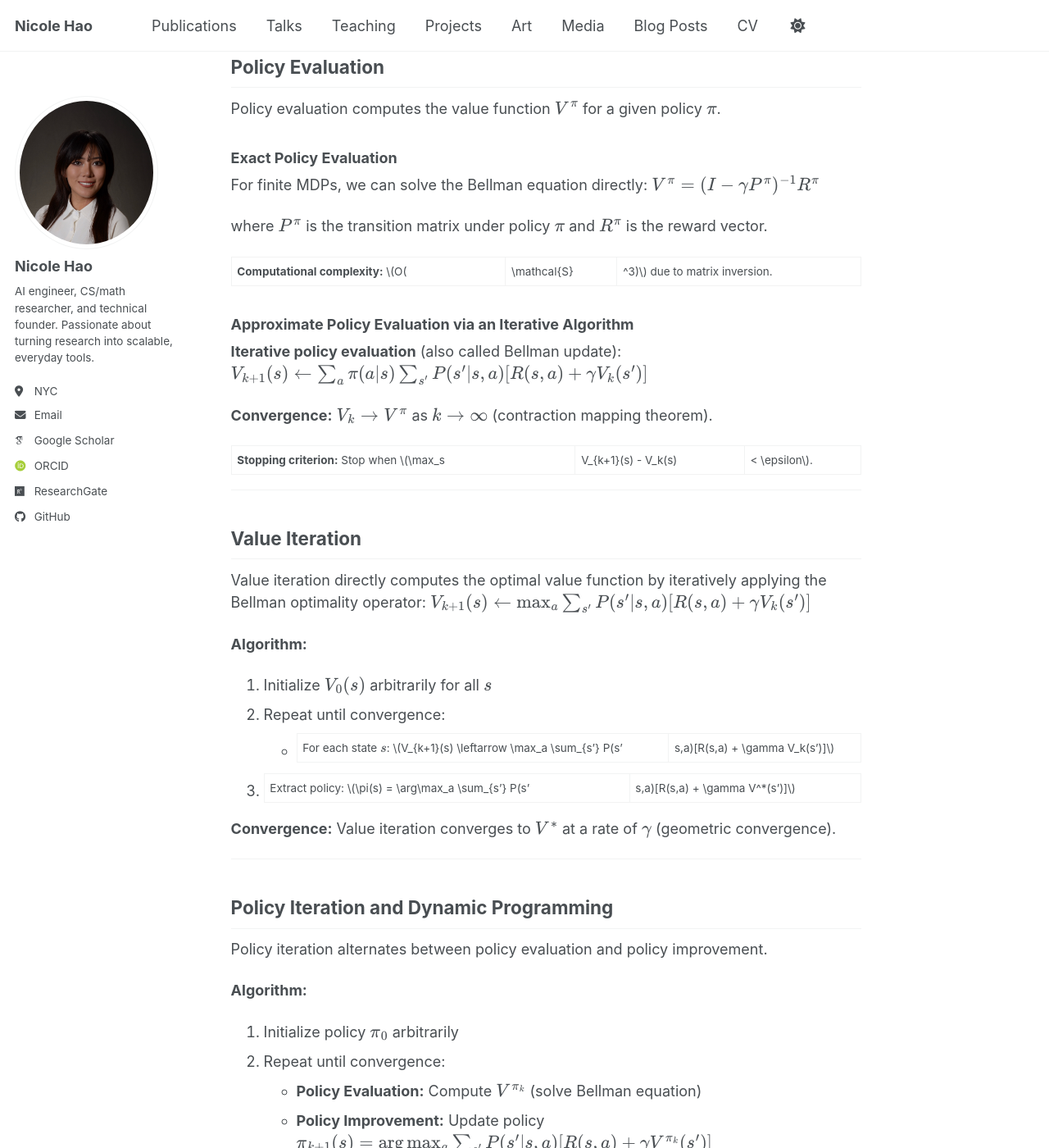
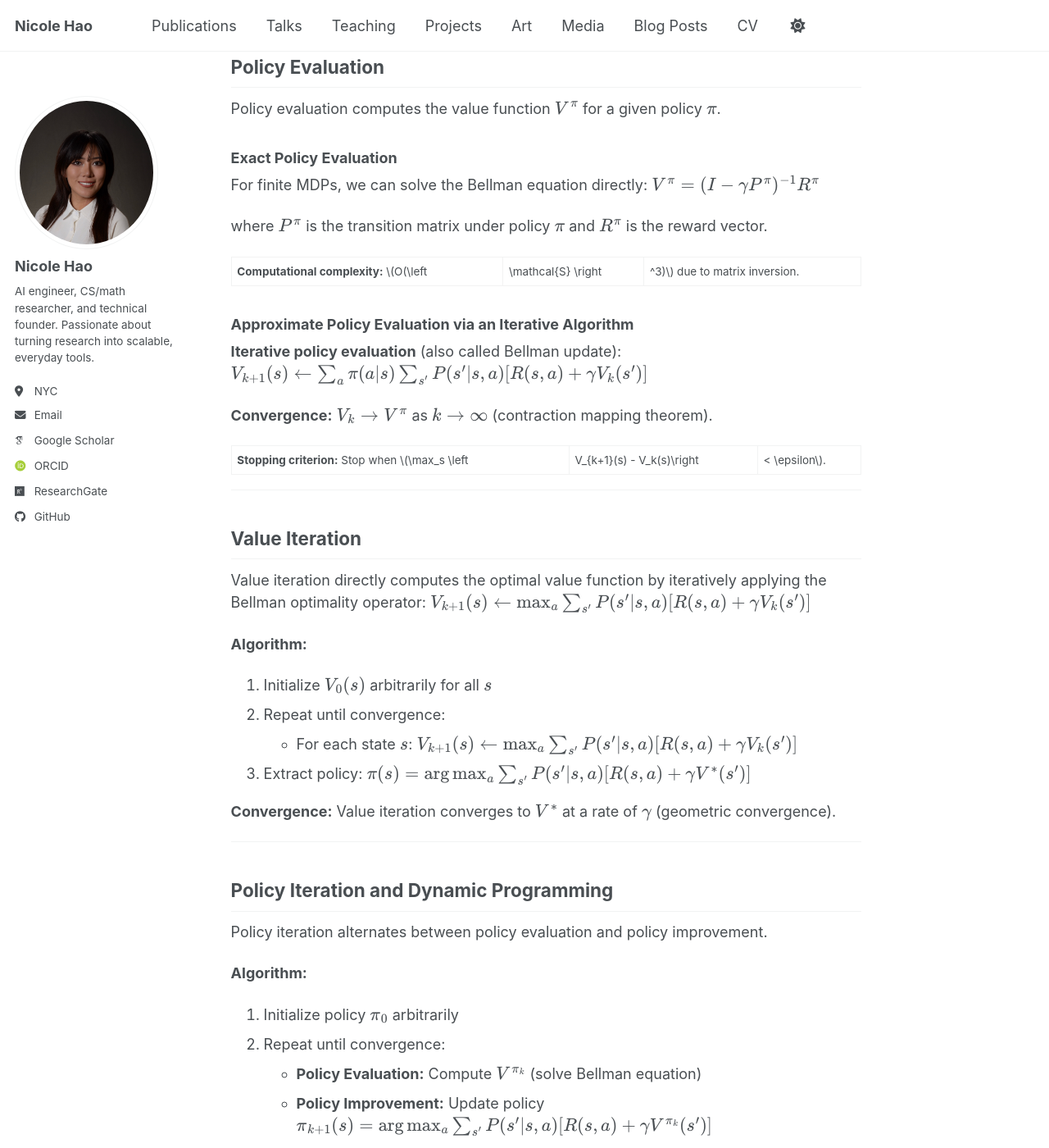
Before and after one commit to nicolehao34/nicolehao34.github.io, a Jekyll site: the page built from _posts/2025-12-17-RL-notes.md, in a window 1280 px wide and 1400 px high, scrolled down 4791 px. Shown: the whole window at 82% size. Built offline with Jekyll 4.4.1, drawn with Linux system fonts in a browser that asks for light colours; some web fonts are replaced; a script bundle is joined from its source files by our own code; library files that are not in the unit come from our copies; some of the changed text lies outside the part shown.

Commit message:
Fix mathematical notation and improve clarity in reinforcement learning notes

```diff
--- a/_posts/2025-12-17-RL-notes.md
+++ b/_posts/2025-12-17-RL-notes.md
@@ -125,7 +125,7 @@
 - \\(\mathcal{A}\\): Action space
 - \\(P(s'|s,a)\\): Transition dynamics
 - \\(R(s,a)\\): Reward function
-- \\(\gamma \in [0,1)\\): Discount factor
+- \\(\gamma \in [0,1]\\): Discount factor
 
 **Markov property:** The future is independent of the past given the present:
 $$
@@ -197,9 +197,9 @@
 V^\pi = (I - \gamma P^\pi)^{-1} R^\pi
 $$
 
-where \\(P^\pi\\) is the transition matrix under policy \\(\pi\\) and \\(R^\pi\\) is the reward vector.
+where \\(P^{\pi}\\) is the transition matrix under policy \\(\pi\\) and \\(R^{\pi}\\) is the reward vector.
 
-**Computational complexity:** \\(O(|\mathcal{S}|^3)\\) due to matrix inversion.
+**Computational complexity:** \\(O(\left|\mathcal{S} \right|^3)\\) due to matrix inversion.
 
 
 ### Approximate Policy Evaluation via an Iterative Algorithm
@@ -211,7 +211,7 @@
 
 **Convergence:** \\(V_k \rightarrow V^\pi\\) as \\(k \rightarrow \infty\\) (contraction mapping theorem).
 
-**Stopping criterion:** Stop when \\(\max_s |V_{k+1}(s) - V_k(s)| < \epsilon\\).
+**Stopping criterion:** Stop when \\(\max_s \left|V_{k+1}(s) - V_k(s)\right| < \epsilon\\).
 
 ---
 
@@ -225,8 +225,14 @@
 **Algorithm:**
 1. Initialize \\(V_0(s)\\) arbitrarily for all \\(s\\)
 2. Repeat until convergence:
-   - For each state \\(s\\): \\(V_{k+1}(s) \leftarrow \max_a \sum_{s'} P(s'|s,a)[R(s,a) + \gamma V_k(s')]\\)
-3. Extract policy: \\(\pi(s) = \arg\max_a \sum_{s'} P(s'|s,a)[R(s,a) + \gamma V^*(s')]\\)
+   - For each state \\(s\\):
+   $$
+   V_{k+1}(s) \leftarrow \max_a \sum_{s'} P(s'|s,a)[R(s,a) + \gamma V_k(s')]
+   $$
+3. Extract policy:
+$$
+\pi(s) = \arg\max_a \sum_{s'} P(s'|s,a)[R(s,a) + \gamma V^*(s')]
+$$
 
 **Convergence:** Value iteration converges to \\(V^*\\) at a rate of \\(\gamma\\) (geometric convergence).
 
@@ -338,7 +344,10 @@
 
 **Algorithm:**
 1. **Collect data:** Interact with environment, store transitions \\((s, a, r, s')\\)
-2. **Learn model:** Fit \\(\hat{P}(s'|s,a)\\) using supervised learning
+2. **Learn model:** Fit
+$$
+\hat{P}(s'|s,a)
+$$ using supervised learning
 3. **Plan:** Use value iteration, policy iteration, or trajectory optimization with \\(\hat{P}\\)
 
 **Advantages:**
@@ -373,7 +382,7 @@
 V^{\pi'}(s_0) - V^\pi(s_0) = \frac{1}{1-\gamma} \mathbb{E}_{s\sim d^{\pi'}, a\sim \pi'(\cdot|s)}[A^\pi(s,a)]
 $$
 
-where \\(A^\pi(s,a) = Q^\pi(s,a) - V^\pi(s)\\) is the advantage function.
+where \\(A^{\pi}(s,a) = Q^{\pi}(s,a) - V^{\pi}(s)\\) is the advantage function.
 
 **Implication:** If \\(\pi'\\) has non-negative advantage everywhere under \\(d^{\pi'}\\), then \\(\pi'\\) is at least as good as \\(\pi\\).
 
```
